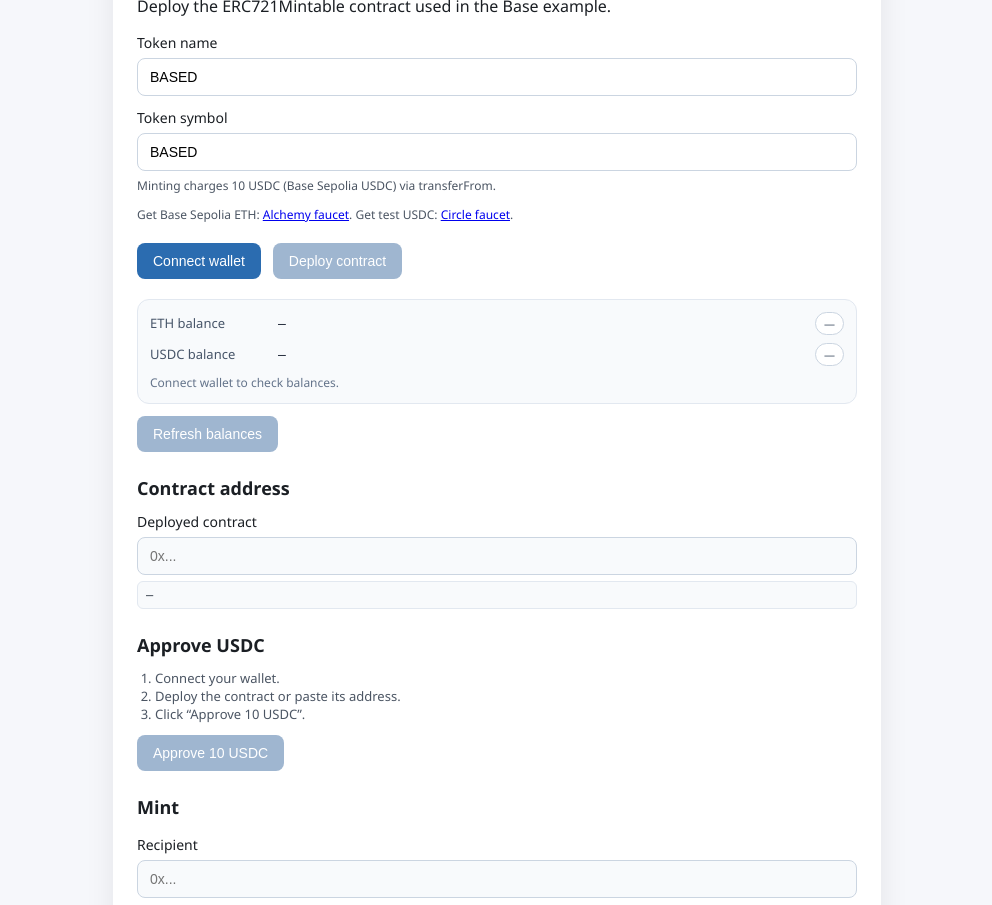
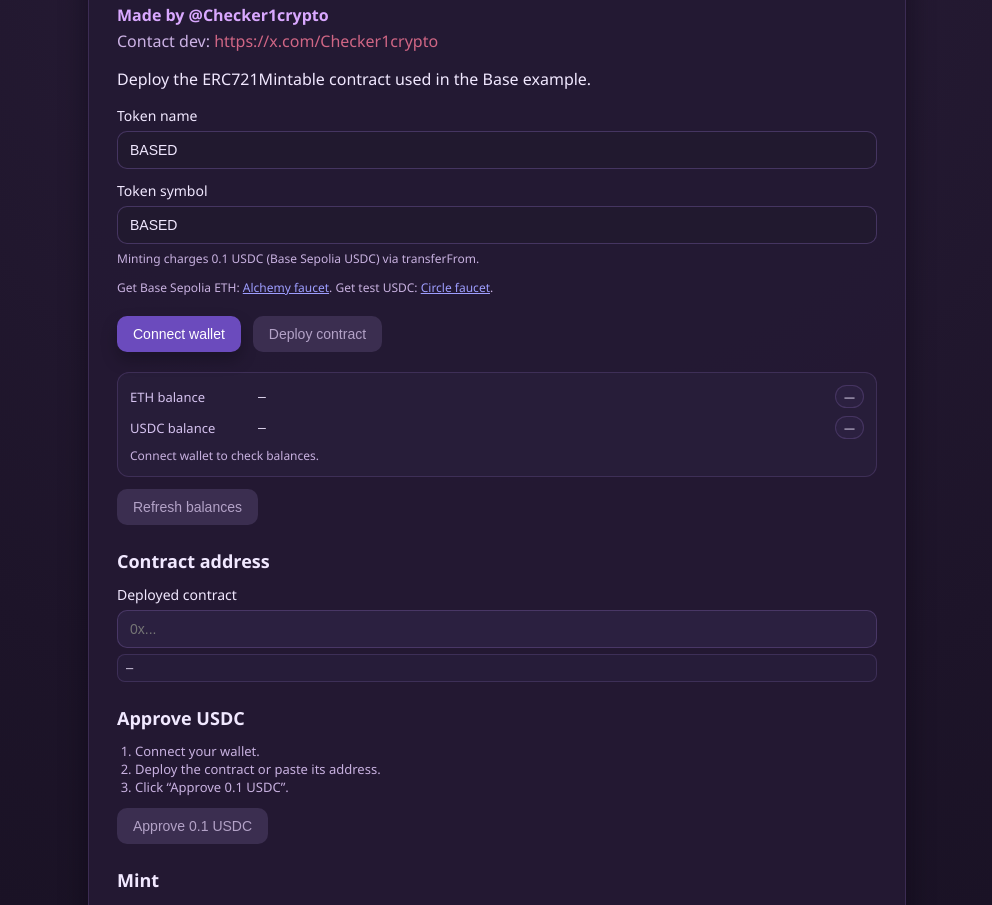
Before and after one commit to HuiloPAN4/base-deploy, a website with bundled scripts: page public/index.html in a window 1280 px wide. Shown: the part 134-1039 px from the top of the page, without its empty margins (143-1135 px from the left). Built offline with nearby package versions, Linux system fonts and the light colour scheme.

Commit message:
Reduce mint fee and update UI styling
Lower mint cost to 0.1 USDC and refine layout styling.

```diff
--- a/public/app.js
+++ b/public/app.js
@@ -24,7 +24,7 @@ const logEl = document.getElementById("log");
 const BASE_SEPOLIA_CHAIN_ID = "0x14a34";
 const EXPLORER_BASE_URL = "https://sepolia.basescan.org";
 const USDC_ADDRESS = "0x036CbD53842c5426634e7929541eC2318f3dCF7e";
-const MINT_COST = 10000000n;
+const MINT_COST = 100000n;
 const ERC20_ABI = [
   "function approve(address spender, uint256 amount) external returns (bool)",
   "function allowance(address owner, address spender) external view returns (uint256)",
@@ -165,14 +165,14 @@ function getMintDetails() {
 
 async function refreshAllowance() {
   if (!state.connected || !state.walletAddress) {
-    approveButton.textContent = "Approve 10 USDC";
+    approveButton.textContent = "Approve 0.1 USDC";
     return;
   }
 
   const contractAddress =
     state.deployedAddress || contractAddressInput.value.trim();
   if (!contractAddress || !ethers.isAddress(contractAddress)) {
-    approveButton.textContent = "Approve 10 USDC";
+    approveButton.textContent = "Approve 0.1 USDC";
     return;
   }
 
@@ -189,10 +189,10 @@ async function refreshAllowance() {
     if (allowance >= MINT_COST) {
       approveButton.textContent = "USDC approved";
     } else {
-      approveButton.textContent = "Approve 10 USDC";
+      approveButton.textContent = "Approve 0.1 USDC";
     }
   } catch (error) {
-    approveButton.textContent = "Approve 10 USDC";
+      approveButton.textContent = "Approve 0.1 USDC";
   }
 }
 
@@ -274,7 +274,7 @@ async function ensureUsdcAllowance() {
     return true;
   }
 
-  log("USDC allowance is low. Approving 10 USDC...");
+  log("USDC allowance is low. Approving 0.1 USDC...");
   const tx = await usdc.approve(contractAddress, MINT_COST);
   log(`Approve tx: ${tx.hash}`);
   await tx.wait();
@@ -387,7 +387,7 @@ async function approveUsdc() {
   const signer = await provider.getSigner();
   const usdc = new ethers.Contract(USDC_ADDRESS, ERC20_ABI, signer);
 
-  log(`Approving 10 USDC for ${contractAddress}...`);
+  log(`Approving 0.1 USDC for ${contractAddress}...`);
   const tx = await usdc.approve(contractAddress, MINT_COST);
   log(`Approve tx: ${tx.hash}`);
   await tx.wait();
--- a/public/index.html
+++ b/public/index.html
@@ -9,6 +9,13 @@
   <body>
     <main class="container">
       <h1>Deploy ERC721Mintable on Base Sepolia</h1>
+      <p class="byline">Made by @Checker1crypto</p>
+      <p class="contact">
+        Contact dev:
+        <a href="https://x.com/Checker1crypto" target="_blank" rel="noreferrer">
+          https://x.com/Checker1crypto
+        </a>
+      </p>
       <p>Deploy the ERC721Mintable contract used in the Base example.</p>
 
       <div class="fields">
@@ -22,7 +29,7 @@
         </label>
       </div>
       <p class="hint">
-        Minting charges 10 USDC (Base Sepolia USDC) via transferFrom.
+        Minting charges 0.1 USDC (Base Sepolia USDC) via transferFrom.
       </p>
       <p class="hint">
         Get Base Sepolia ETH:
@@ -75,9 +82,9 @@
         <ol class="steps">
           <li>Connect your wallet.</li>
           <li>Deploy the contract or paste its address.</li>
-          <li>Click “Approve 10 USDC”.</li>
+          <li>Click “Approve 0.1 USDC”.</li>
         </ol>
-        <button id="approveButton" disabled>Approve 10 USDC</button>
+        <button id="approveButton" disabled>Approve 0.1 USDC</button>
       </section>
 
       <section class="section">
@@ -98,7 +105,7 @@
             <input id="tokenIdInput" value="1" />
           </label>
         </div>
-        <button id="mintButton" disabled>Mint</button>
+        <button id="mintButton" class="mint-button" disabled>Mint</button>
       </section>
 
       <div class="panel">
--- a/public/styles.css
+++ b/public/styles.css
@@ -1,26 +1,48 @@
 :root {
-  color-scheme: light;
+  color-scheme: dark;
   font-family: "Segoe UI", system-ui, Arial, sans-serif;
 }
 
 body {
   margin: 0;
-  background: #f6f7fb;
-  color: #1b1f24;
+  min-height: 100vh;
+  background: radial-gradient(circle at top, #2a1e3a 0%, #1d1429 55%, #150f1f 100%);
+  color: #f1e8ff;
 }
 
 .container {
-  max-width: 720px;
+  max-width: 760px;
   margin: 48px auto;
-  padding: 24px;
-  background: #ffffff;
-  border-radius: 16px;
-  box-shadow: 0 12px 30px rgba(0, 0, 0, 0.08);
+  padding: 28px;
+  background: rgba(36, 26, 52, 0.96);
+  border-radius: 18px;
+  border: 1px solid rgba(92, 70, 124, 0.45);
+  box-shadow: 0 14px 28px rgba(7, 4, 14, 0.45);
 }
 
 h1 {
   margin-top: 0;
-  font-size: 28px;
+  font-size: 30px;
+}
+
+.byline {
+  margin: 6px 0 4px;
+  color: #d9a8ff;
+  font-weight: 600;
+}
+
+.contact {
+  margin: 0 0 16px;
+  color: #cdb3e6;
+}
+
+.contact a {
+  color: #d06685;
+  text-decoration: none;
+}
+
+.contact a:hover {
+  text-decoration: underline;
 }
 
 .section {
@@ -55,27 +77,29 @@ h1 {
 }
 
 .field input {
-  border: 1px solid #cbd5e1;
-  border-radius: 8px;
+  border: 1px solid rgba(90, 70, 124, 0.65);
+  border-radius: 10px;
   padding: 10px 12px;
   font-size: 14px;
   width: 100%;
   box-sizing: border-box;
+  background: rgba(34, 26, 48, 0.95);
+  color: #f1e8ff;
 }
 
 .field input[readonly] {
-  background: #f8fafc;
-  color: #475569;
+  background: rgba(45, 34, 66, 0.9);
+  color: #d9c7ef;
 }
 
 .value-text {
   margin-top: 6px;
   font-size: 12px;
   font-family: ui-monospace, SFMono-Regular, Menlo, Consolas, monospace;
-  color: #1f2937;
-  background: #f8fafc;
-  border: 1px solid #e2e8f0;
-  border-radius: 6px;
+  color: #f1e8ff;
+  background: rgba(40, 30, 58, 0.92);
+  border: 1px solid rgba(90, 70, 124, 0.45);
+  border-radius: 8px;
   padding: 6px 8px;
   word-break: break-all;
 }
@@ -85,9 +109,9 @@ h1 {
   gap: 8px;
   margin: 12px 0;
   padding: 12px;
-  border: 1px solid #e2e8f0;
+  border: 1px solid rgba(92, 70, 124, 0.45);
   border-radius: 12px;
-  background: #f8fafc;
+  background: rgba(40, 30, 58, 0.9);
 }
 
 .balance-row {
@@ -99,59 +123,70 @@ h1 {
 }
 
 .balance-label {
-  color: #475569;
+  color: #d5c2ef;
 }
 
 .balance-value {
   font-family: ui-monospace, SFMono-Regular, Menlo, Consolas, monospace;
-  color: #0f172a;
+  color: #f1e8ff;
 }
 
 .balance-pill {
   font-size: 11px;
   padding: 3px 8px;
   border-radius: 999px;
-  border: 1px solid #cbd5e1;
-  color: #475569;
-  background: #ffffff;
+  border: 1px solid rgba(92, 70, 124, 0.55);
+  color: #f1e8ff;
+  background: rgba(45, 34, 66, 0.9);
 }
 
 .balance-pill.ok {
-  color: #166534;
-  border-color: #86efac;
-  background: #dcfce7;
+  color: #9be7c4;
+  border-color: rgba(155, 231, 196, 0.45);
+  background: rgba(28, 44, 38, 0.85);
 }
 
 .balance-pill.low {
-  color: #991b1b;
-  border-color: #fecaca;
-  background: #fee2e2;
+  color: #f0a3a3;
+  border-color: rgba(240, 163, 163, 0.45);
+  background: rgba(58, 32, 36, 0.85);
 }
 
 .balance-hint {
   font-size: 12px;
-  color: #64748b;
+  color: #c8b1e0;
 }
 
 button {
   border: none;
-  border-radius: 8px;
+  border-radius: 10px;
   padding: 10px 16px;
   font-size: 14px;
   cursor: pointer;
-  background: #2b6cb0;
+  background: #6b4bbd;
   color: #ffffff;
+  box-shadow: 0 8px 16px rgba(0, 0, 0, 0.25);
 }
 
 button:disabled {
-  background: #9fb6d0;
+  background: #3b2e50;
+  color: #b3a2c7;
   cursor: not-allowed;
+  box-shadow: none;
+}
+
+.mint-button {
+  width: 100%;
+  padding: 14px 18px;
+  font-size: 16px;
+  margin-top: 6px;
 }
 
 .panel {
-  background: #f1f3f8;
+  background: rgba(40, 30, 58, 0.9);
   padding: 16px;
   border-radius: 12px;
+  border: 1px solid rgba(92, 70, 124, 0.4);
 }
 
 .status {
@@ -169,18 +204,18 @@ button:disabled {
 .hint {
   margin: 0 0 12px;
   font-size: 12px;
-  color: #4b5563;
+  color: #c8b1e0;
 }
 
 .steps {
   margin: 0 0 12px;
   padding-left: 18px;
-  color: #4b5563;
+  color: #c8b1e0;
   font-size: 13px;
 }
 
 footer {
   margin-top: 24px;
   font-size: 12px;
-  color: #6b7280;
+  color: #bda6d6;
 }
```
Also changed, not shown: public/contract.js (+1 -1 lines), README.md, 1 other file.
